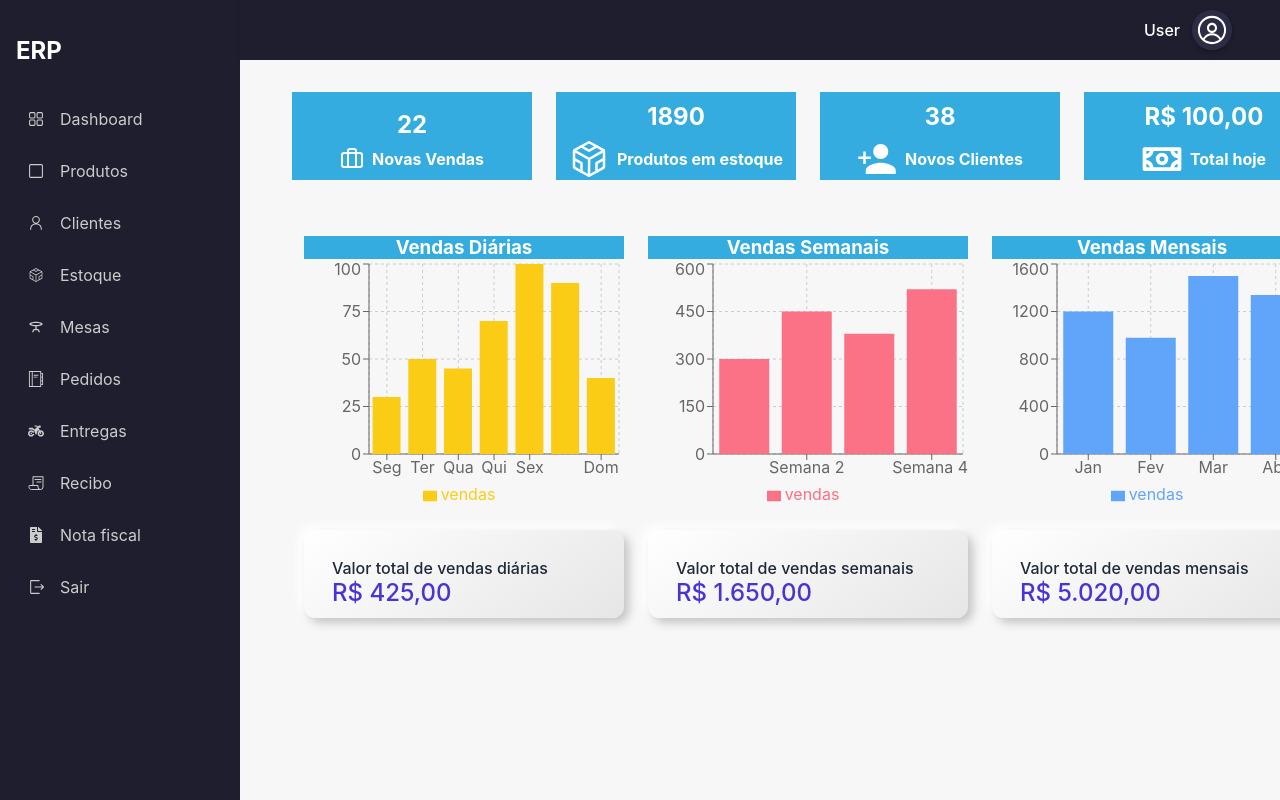
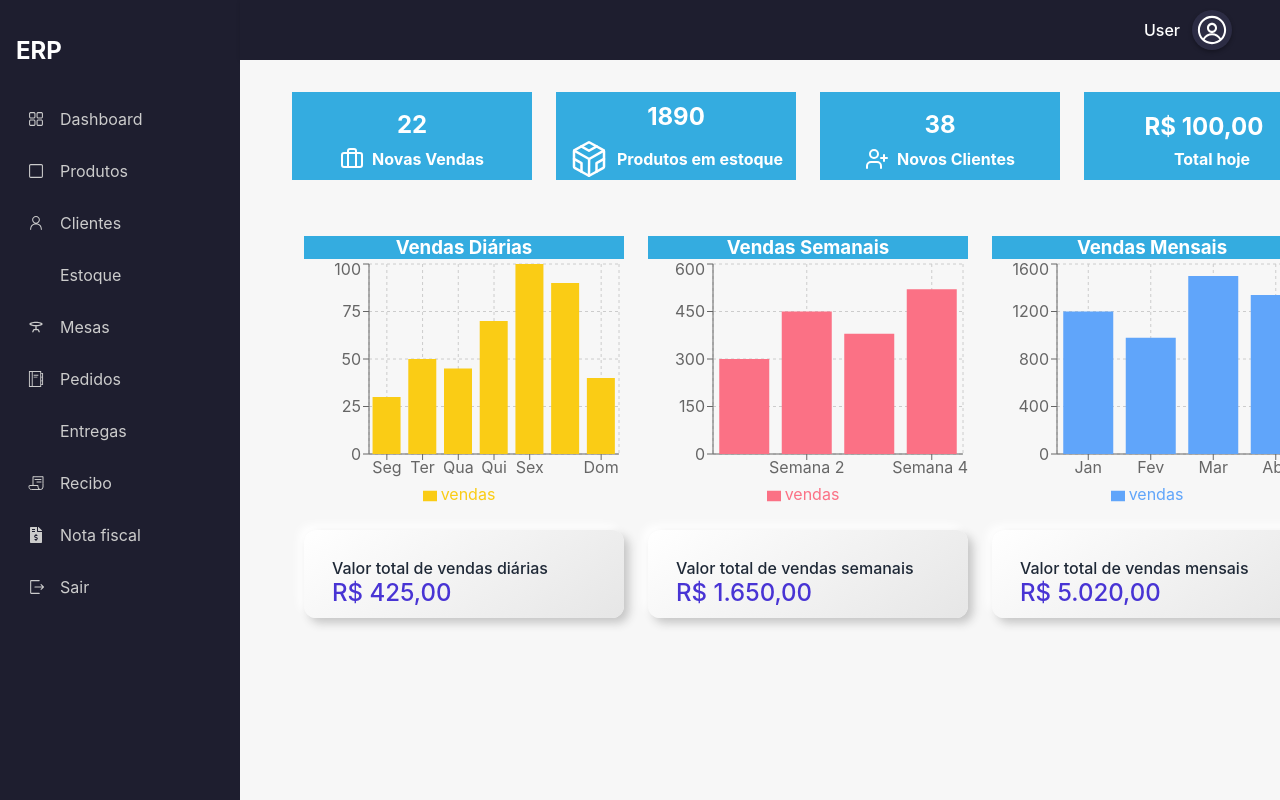
Before and after one commit to Biazindev/simplificContabil, a React (Create React App) app: page /dashboard in a window 1280 px wide. Built offline with nearby package versions, Linux system fonts and the light colour scheme; sample sign-in values are in the browser's storage; some icons are missing.

Commit message:
correção icone IoMdPersonAdd

```diff
--- a/package.json
+++ b/package.json
@@ -19,7 +19,7 @@
     "phosphor-react": "^1.4.1",
     "react": "^18.2.0",
     "react-dom": "^18.2.0",
-    "react-icons": "^5.5.0",
+    "react-icons": "^4.12.0",
     "react-input-mask": "^2.0.4",
     "react-redux": "^9.2.0",
     "react-router-dom": "^7.5.1",
--- a/src/components/Dashboard/index.tsx
+++ b/src/components/Dashboard/index.tsx
@@ -10,7 +10,7 @@ import {
 } from "recharts"
 import { Briefcase } from 'lucide-react';
 import { CodesandboxLogo } from 'phosphor-react'
-import { IoMdPersonAdd } from "react-icons/io"
+import { UserPlus } from 'lucide-react'
 import { PiMoneyBold } from "react-icons/pi"
 
 import { Card, CardContent } from "../ui/card"
@@ -82,7 +82,7 @@ const Dashboard = () => {
                         <p>38</p>
                         <div>
                             <span>
-                                <IoMdPersonAdd style={{ fontSize: "40px", marginRight: "8px" }} />
+                                <UserPlus style={{ fontSize: "40px", marginRight: "8px" }} />
                                 <p>Novos Clientes</p>
                             </span>
                         </div>
```
Also changed, not shown: 1 other file (tests, documents, lock files or other folders).
